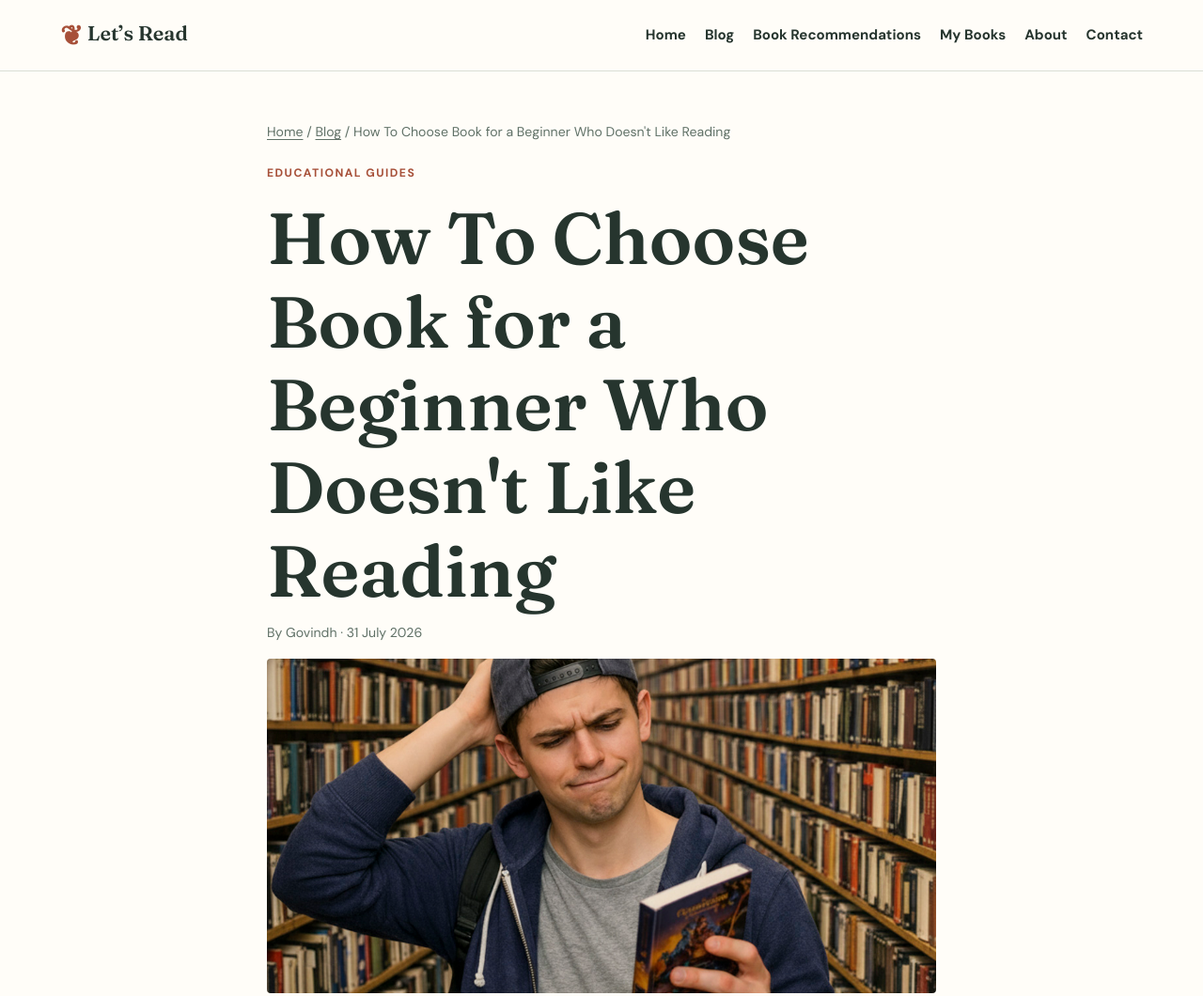
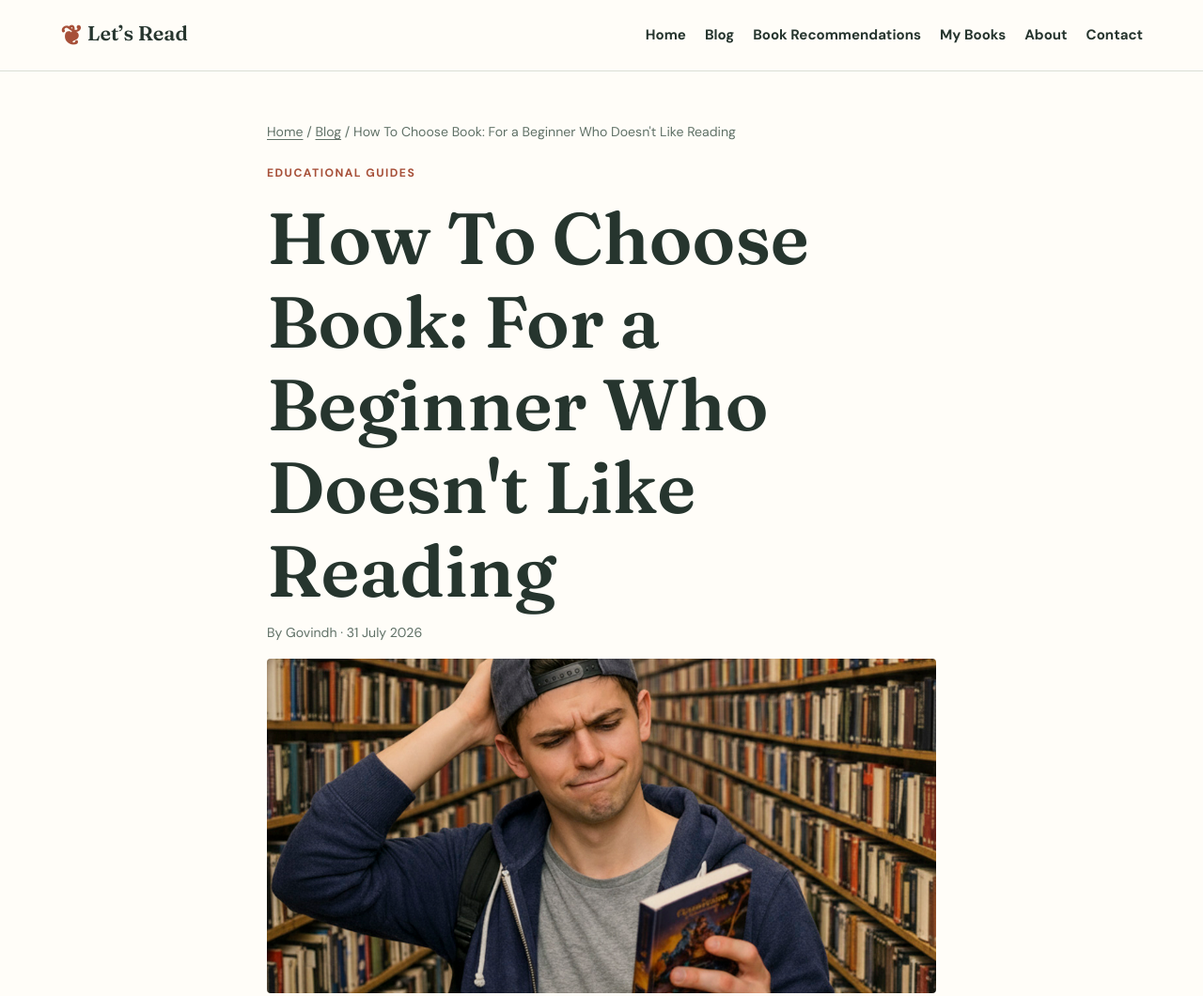
Before and after one commit to govindhklprm129-jpg/letsreadg, an Eleventy site: page src/blog/choosing-beginner-books.md in a window 1280 px wide. Shown: the top 1060 px of the page at 94% size. Built offline with nearby package versions, Linux system fonts and the light colour scheme; Eleventy itself is replaced by a stand-in of ours; files that its build step writes are made by us from their sources.

Commit message:
Update Blog posts “choosing-beginner-books”

```diff
--- a/src/blog/choosing-beginner-books.md
+++ b/src/blog/choosing-beginner-books.md
@@ -1,6 +1,6 @@
 ---
 layout: post.njk
-title: How To Choose Book for a Beginner Who Doesn't Like Reading
+title: "How To Choose Book: For a Beginner Who Doesn't Like Reading"
 date: 2026-08-01T02:28:00.000+05:30
 author: "Govindh "
 category: Educational Guides
```
